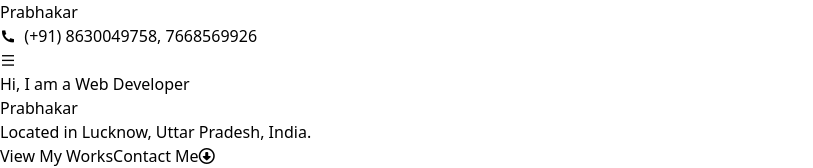
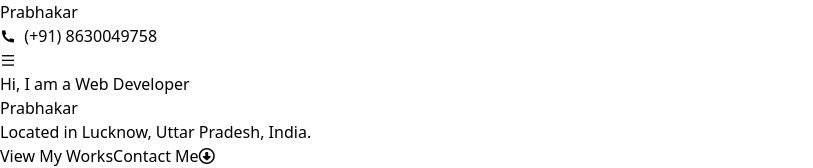
Before and after one commit to Prabha-Raj/PortFolio, a React (Vite) app: page / in a window 1280 px wide. Shown: the top 168 px of the page, without its empty margins (0-813 px from the left). Built offline with nearby package versions, Linux system fonts and the light colour scheme.

Commit message:
remove no

```diff
--- a/src/Components/Navbar.jsx
+++ b/src/Components/Navbar.jsx
@@ -62,7 +62,7 @@ export default function Navbar() {
           <div className="max-sm:text-xs font-bold">
             <i className="ri-phone-fill fa-spin"></i>
             &nbsp;&nbsp;
-            <span >(+91) 8630049758, 7668569926</span>
+            <span >(+91) 8630049758</span>
           </div>
           <i className={openMenu ? " " : "ri-menu-line font-bold text-3xl"} onClick={handleChange}></i>
         </div>
```
